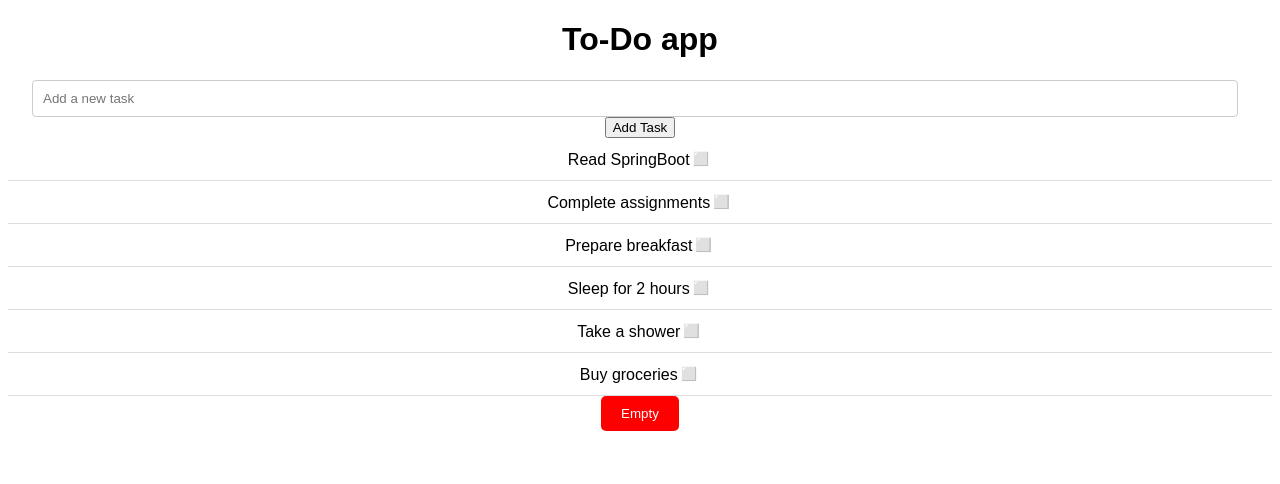
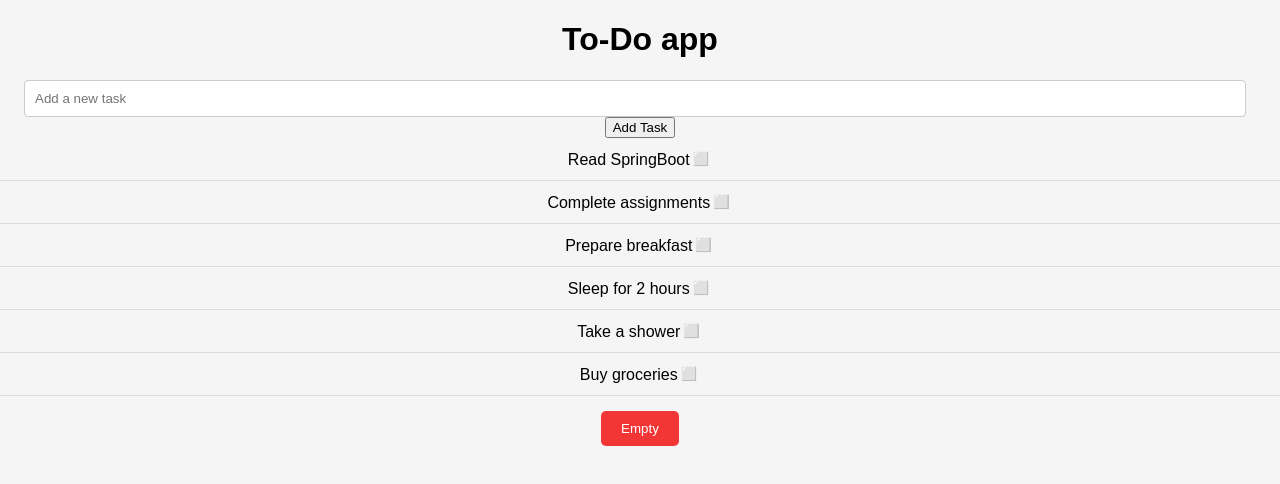
Before and after one commit to tanya-johari/ToDo-List-App, a React (Create React App) app: page / in a window 1280 px wide. Shown: the top 484 px of the page. Built offline with nearby package versions, Linux system fonts and the light colour scheme.

Commit message:
[Tanya] Added css to enhance styling

```diff
--- a/src/styles.css
+++ b/src/styles.css
@@ -2,6 +2,16 @@
   font-family: sans-serif;
   text-align: center;
 }
+
+body {
+  font-family: sans-serif;
+  margin: 0;
+  padding: 0;
+  background-color: #f5f5f5;
+}
+
+
+
 
 .App input {
   padding: 10px;
@@ -33,12 +43,25 @@
   border-bottom: 1px solid #ddd;
 }
 
+.btn-add {
+  padding: 10px 20px;
+  border: none;
+  border-radius: 5px;
+  background-color: rgb(8, 144, 22); /* Adjust color as needed */
+  color: white;
+  cursor: pointer;
+  margin: auto 0;
+  margin-top: 15px;
+}
+
+
 .btn-empty {
   padding: 10px 20px;
   border: none;
   border-radius: 5px;
-  background-color: #f00; /* Adjust color as needed */
+  background-color: rgb(242, 54, 54); /* Adjust color as needed */
   color: white;
   cursor: pointer;
   margin: auto 0;
+  margin-top: 15px;
 }
```
